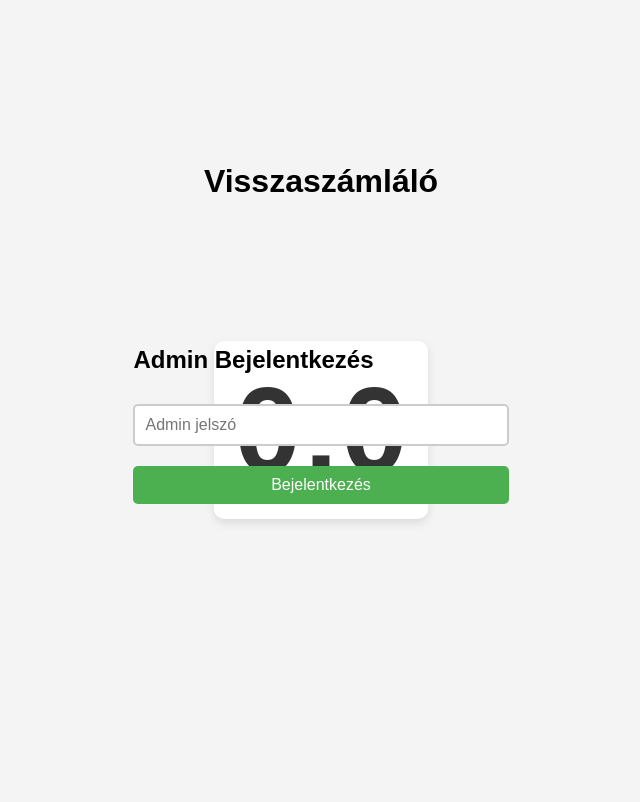
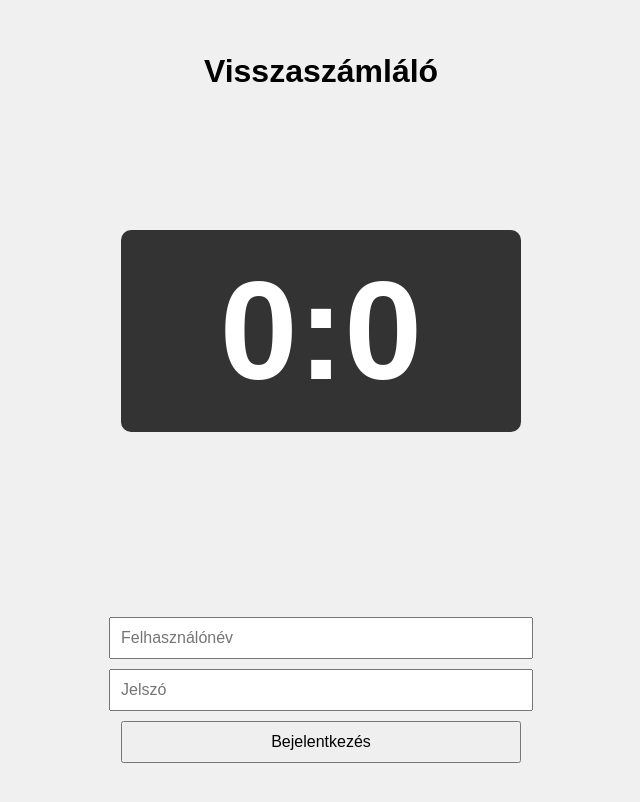
Before and after one commit to SimonBencePeter/timer, a website: page index.html in a window 1280 px wide. Shown: the whole page, without its empty margins (319-959 px from the left). Drawn offline with nearby package versions, Linux system fonts and the light colour scheme; no server answers.

Commit message:
Update index.html

```diff
--- a/index.html
+++ b/index.html
@@ -13,125 +13,95 @@
             height: 100vh;
             margin: 0;
             font-family: Arial, sans-serif;
-            background-color: #f4f4f4;
+            background-color: #f0f0f0;
         }
-
         #timer-container {
+            width: 80%;
+            max-width: 400px;
+            text-align: center;
+            margin-bottom: 20px;
+        }
+        #timer {
+            font-size: 140px;
+            font-weight: bold;
+            background-color: #333;
+            color: #fff;
+            padding: 20px;
+            border-radius: 10px;
+        }
+        #login-container, #input-container {
+            width: 80%;
+            max-width: 400px;
+            margin-top: 20px;
             display: flex;
             flex-direction: column;
             align-items: center;
-            justify-content: center;
-            margin-bottom: 20px;
         }
-
-        #timer {
-            font-size: 120px;
-            font-weight: bold;
-            color: #333;
-            background-color: #fff;
-            padding: 20px;
-            border-radius: 10px;
-            box-shadow: 0 4px 10px rgba(0, 0, 0, 0.1);
+        #input-container {
+            display: none;
         }
-
-        #login-container, #controls-container {
-            display: flex;
-            flex-direction: column;
-            align-items: center;
-            width: 300px;
-            margin-top: 20px;
-        }
-
-        input[type="password"], input[type="number"] {
-            width: 100%;
+        input, button {
             padding: 10px;
             font-size: 16px;
-            margin: 10px 0;
-            border: 2px solid #ccc;
-            border-radius: 5px;
-            box-sizing: border-box;
-        }
-
-        button {
-            padding: 10px 20px;
-            font-size: 16px;
-            background-color: #4CAF50;
-            color: white;
-            border: none;
-            border-radius: 5px;
-            cursor: pointer;
-            margin: 10px 0;
+            margin: 5px 0;
             width: 100%;
-            transition: background-color 0.3s;
-        }
-
-        button:hover {
-            background-color: #45a049;
-        }
-
-        button:disabled {
-            background-color: #ccc;
-            cursor: not-allowed;
-        }
-
-        #login-container {
-            display: flex;
-            justify-content: center;
-            align-items: center;
-            height: 100vh;
-            position: absolute;
-            top: 0;
-            width: 100%;
-        }
-
-        #controls-container {
-            display: none;
-            flex-direction: column;
-            justify-content: center;
-            align-items: center;
         }
     </style>
     <script src="https://cdn.socket.io/4.7.1/socket.io.min.js"></script>
     <script>
-        const socket = io();
-        let authToken = null;
+        let socket;
 
-        socket.on("updateCountdown", function(countdownTime) {
-            const hours = Math.floor(countdownTime / 3600);
-            const minutes = Math.floor((countdownTime % 3600) / 60);
-            const seconds = countdownTime % 60;
-            const hoursText = hours > 0 ? `${hours}:` : "";
-            document.getElementById("timer").innerText = `${hoursText}${minutes}:${seconds}`;
-        });
+        async function login() {
+            const username = document.getElementById("username").value;
+            const password = document.getElementById("password").value;
 
-        socket.on("authenticated", function(token) {
-            authToken = token;
-            document.getElementById("login-container").style.display = "none";
-            document.getElementById("controls-container").style.display = "block";
-        });
+            const response = await fetch("/login", {
+                method: "POST",
+                headers: {
+                    "Content-Type": "application/json"
+                },
+                body: JSON.stringify({ username, password })
+            });
 
-        socket.on("authenticationFailed", function() {
-            alert("Hibás jelszó");
-        });
+            if (response.ok) {
+                const { token } = await response.json();
+                startSocketConnection(token);
+                document.getElementById("login-container").style.display = "none";
+                document.getElementById("input-container").style.display = "flex";
+            } else {
+                alert("Hibás felhasználónév vagy jelszó!");
+            }
+        }
 
-        function login() {
-            const password = document.getElementById("passwordInput").value;
-            socket.emit("authenticate", password);
+        function startSocketConnection(token) {
+            socket = io({ auth: { token } });
+
+            socket.on("updateCountdown", (countdownTime) => {
+                const hours = Math.floor(countdownTime / 3600);
+                const minutes = Math.floor((countdownTime % 3600) / 60);
+                const seconds = countdownTime % 60;
+                const hoursText = hours > 0 ? `${hours}:` : "";
+                document.getElementById("timer").innerText = `${hoursText}${minutes}:${seconds}`;
+            });
         }
 
         function setCountdown() {
             const hours = parseInt(document.getElementById('hoursInput').value) || 0;
             const minutes = parseInt(document.getElementById('minutesInput').value) || 0;
             const timeInSeconds = (hours * 3600) + (minutes * 60);
-            socket.emit("setCountdown", timeInSeconds, authToken);
+            socket.emit('setCountdown', timeInSeconds);
         }
 
         function stopCountdown() {
-            socket.emit("stopCountdown", authToken);
+            socket.emit('stopCountdown');
+            document.getElementById("stop-btn").style.display = "none";
+            document.getElementById("resume-btn").style.display = "block";
         }
 
         function resumeCountdown() {
-            socket.emit("resumeCountdown", authToken);
+            socket.emit('resumeCountdown');
+            document.getElementById("stop-btn").style.display = "block";
+            document.getElementById("resume-btn").style.display = "none";
         }
     </script>
 </head>
@@ -142,22 +112,17 @@
     </div>
 
     <div id="login-container">
-        <div>
-            <h2>Admin Bejelentkezés</h2>
-            <input type="password" id="passwordInput" placeholder="Admin jelszó">
-            <button onclick="login()">Bejelentkezés</button>
-        </div>
+        <input type="text" id="username" placeholder="Felhasználónév">
+        <input type="password" id="password" placeholder="Jelszó">
+        <button onclick="login()">Bejelentkezés</button>
     </div>
 
-    <div id="controls-container">
-        <div>
-            <h2>Visszaszámláló Beállítás</h2>
-            <input type="number" id="hoursInput" placeholder="Órák">
-            <input type="number" id="minutesInput" placeholder="Percek">
-            <button onclick="setCountdown()">Indítás</button>
-            <button onclick="stopCountdown()">Megállítás</button>
-            <button onclick="resumeCountdown()">Folytatás</button>
-        </div>
+    <div id="input-container">
+        <input type="number" id="hoursInput" placeholder="Adja meg az órák számát" />
+        <input type="number" id="minutesInput" placeholder="Adja meg a percek számát" />
+        <button onclick="setCountdown()">Indítás</button>
+        <button id="stop-btn" onclick="stopCountdown()">Megállítás</button>
+        <button id="resume-btn" onclick="resumeCountdown()" style="display: none;">Folytatás</button>
     </div>
 </body>
 </html>
```
